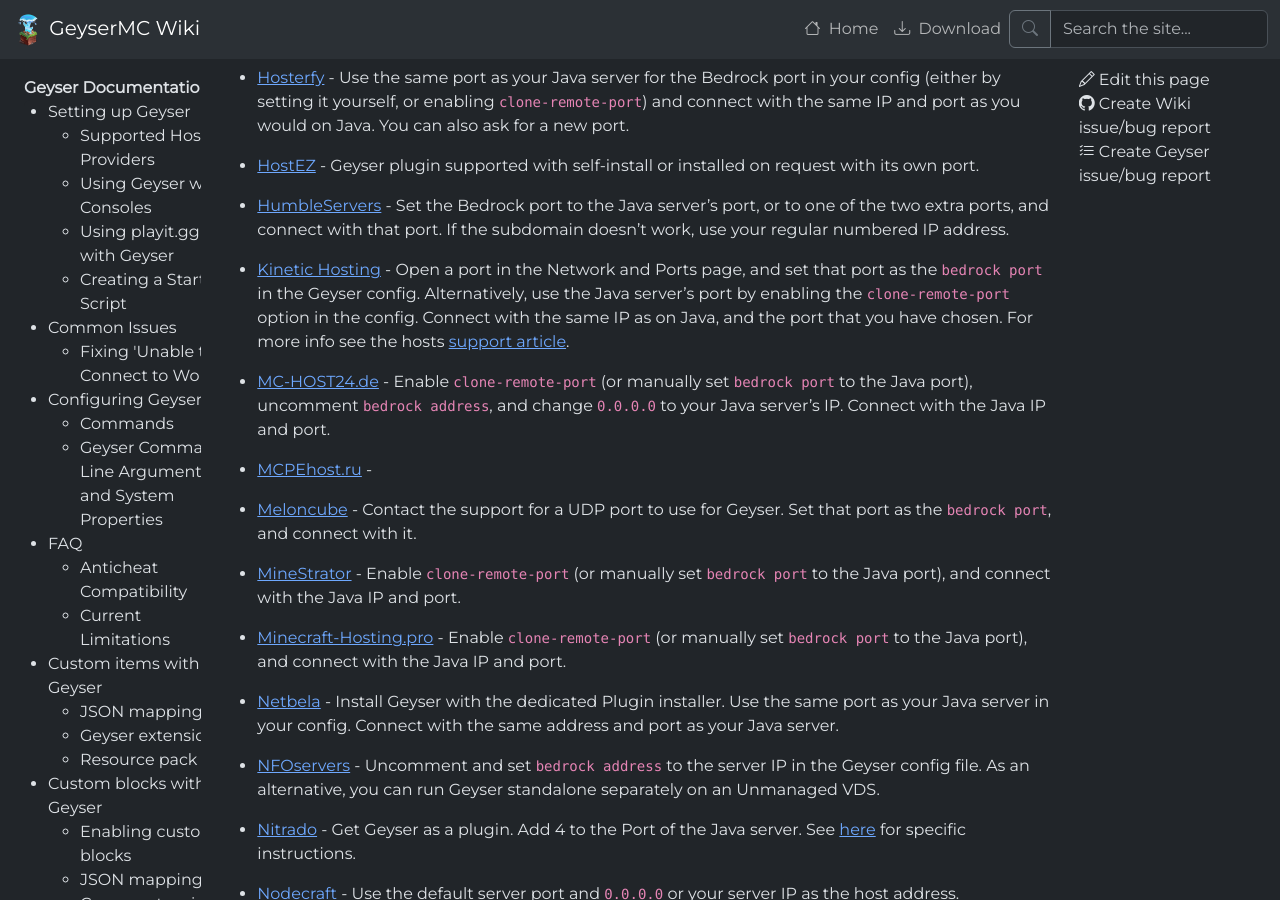
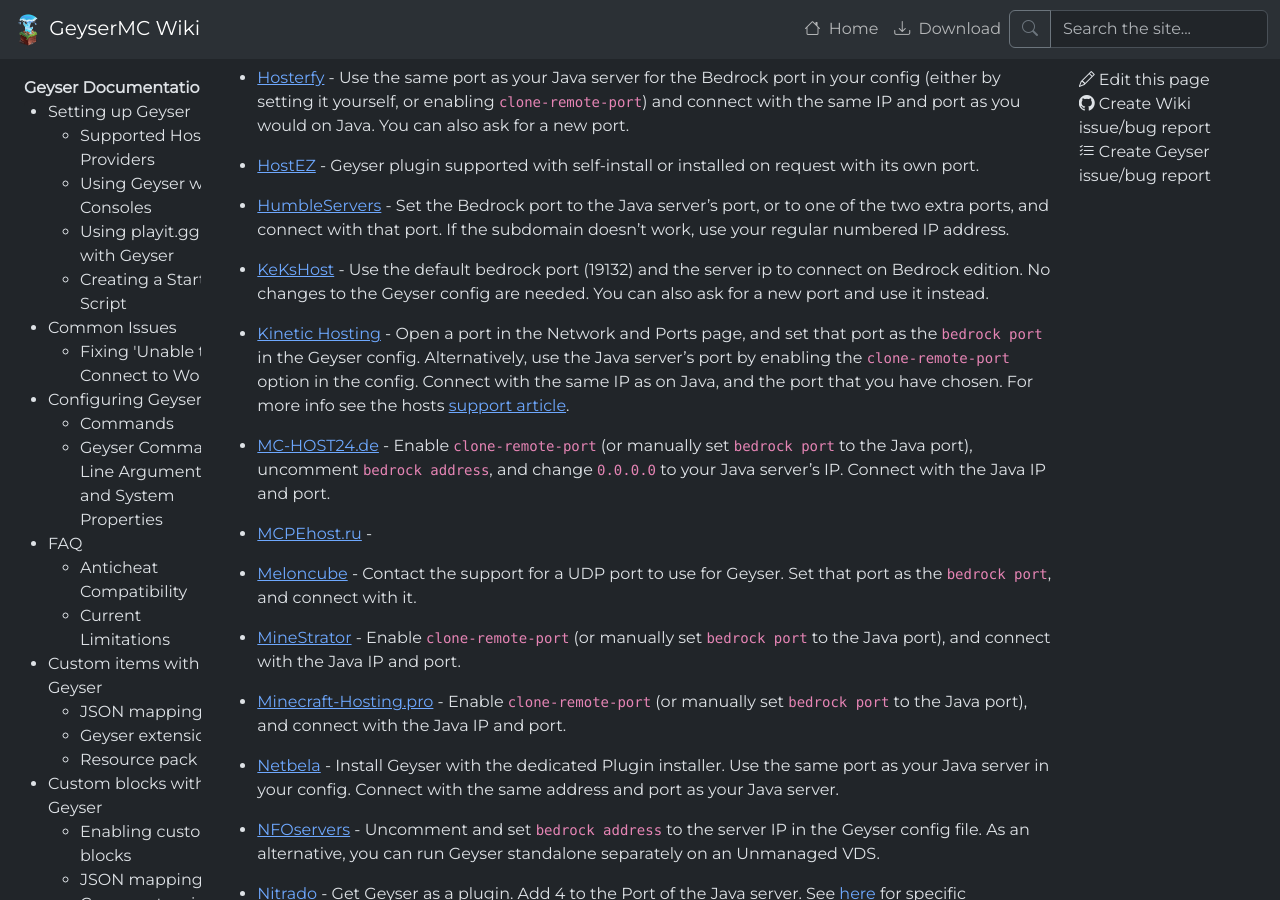
Before and after one commit to GeyserMC/GeyserWiki, a Jekyll site: the page built from _docs/geyser/supported-hosting-providers.md, in a window 1280 px wide and 900 px high, scrolled down 3783 px. Built offline with Jekyll 4.4.1, drawn with Linux system fonts in a browser that asks for light colours.

Commit message:
Add KeKsHost provider instructions (#211)
Add instructions about using Geyser on KeKsHost (hosting provider).

```diff
--- a/_data/providers.json
+++ b/_data/providers.json
@@ -250,6 +250,11 @@
       "description": "Set the Bedrock port to the Java server's port, or to one of the two extra ports, and connect with that port. If the subdomain doesn't work, use your regular numbered IP address."
     },
     {
+      "name": "KeKsHost",
+      "url": "https://kekshost.com/en/",
+      "description": "Use the default bedrock port (19132) and the server ip to connect on Bedrock edition. No changes to the Geyser config are needed. You can also ask for a new port and use it instead."
+    },
+    {
       "name": "Kinetic Hosting",
       "url": "https://kinetichosting.net/",
       "description": "Open a port in the Network and Ports page, and set that port as the `bedrock port` in the Geyser config. Alternatively, use the Java server's port by enabling the `clone-remote-port` option in the config. Connect with the same IP as on Java, and the port that you have chosen. For more info see the hosts [support article](https://www.kinetichosting.net/articles/minecraft-java/plugins/geyser)."
```
